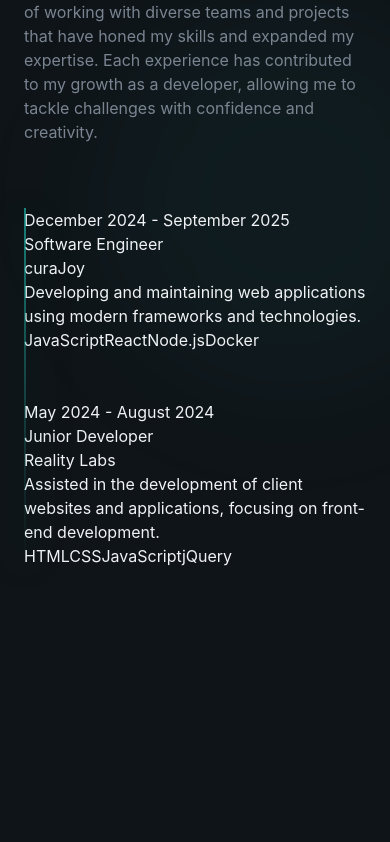
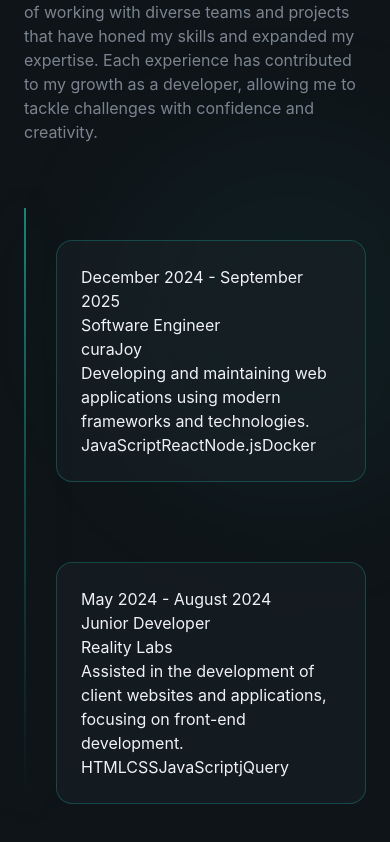
Before and after one commit to eissamonet/SWD-Portfolio, a React (Vite) app: page / in a window 390 px wide. Shown: the part 6246-7088 px from the top of the page. Before the commit the page ends 6942 px from the top, so only its background shows below. Built offline with nearby package versions, Linux system fonts and the light colour scheme.

Commit message:
commit changes

```diff
--- a/src/sections/Experience.jsx
+++ b/src/sections/Experience.jsx
@@ -44,14 +44,16 @@ export const Experience = () => {
           {/* experience items */}
           <div className="space-y-12">
             {experiences.map((exp, index) => (
-              <div key={index}>
-
+              <div key={index}
+              className="relative grid md:grid-cols-2 gap-8 animate-fade-in"
+              style={{ animationDelay: `${(index + 1) * 100}ms`}}
+              >
                 {/* timeline item container */}
                 <div></div>
 
                 {/* content */}
-                <div>
-                  <div>
+                <div className={`pl-8 md:pl-0 ${index % 2 === 0 ? "md:pr-16 md:text-right" : "md:col-start-2 md:pl-16"} `}>
+                  <div className={`glass p-6 rounded-2xl border border-primary/30`}>
                     <span>{exp.period}</span>
                     <h3>{exp.role}</h3>
                     <p>{exp.company}</p>
```
